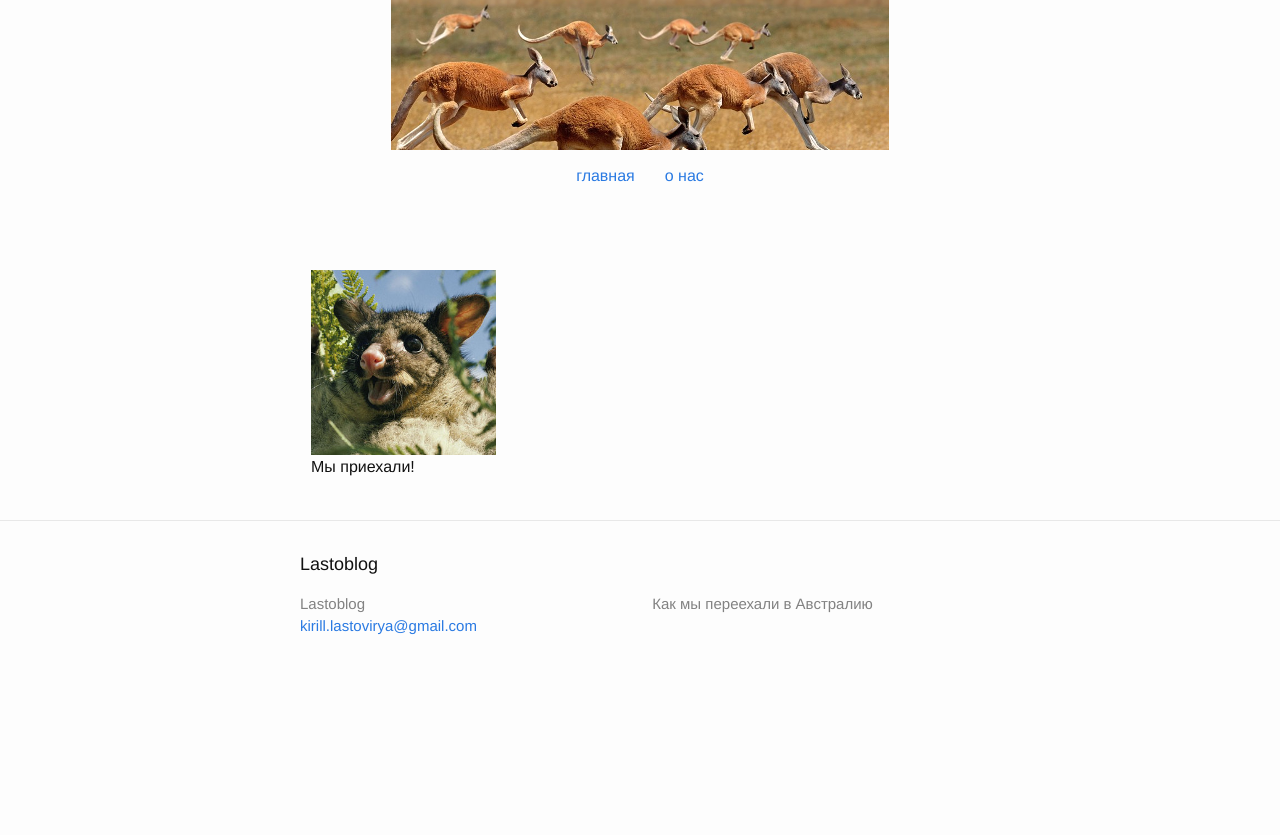
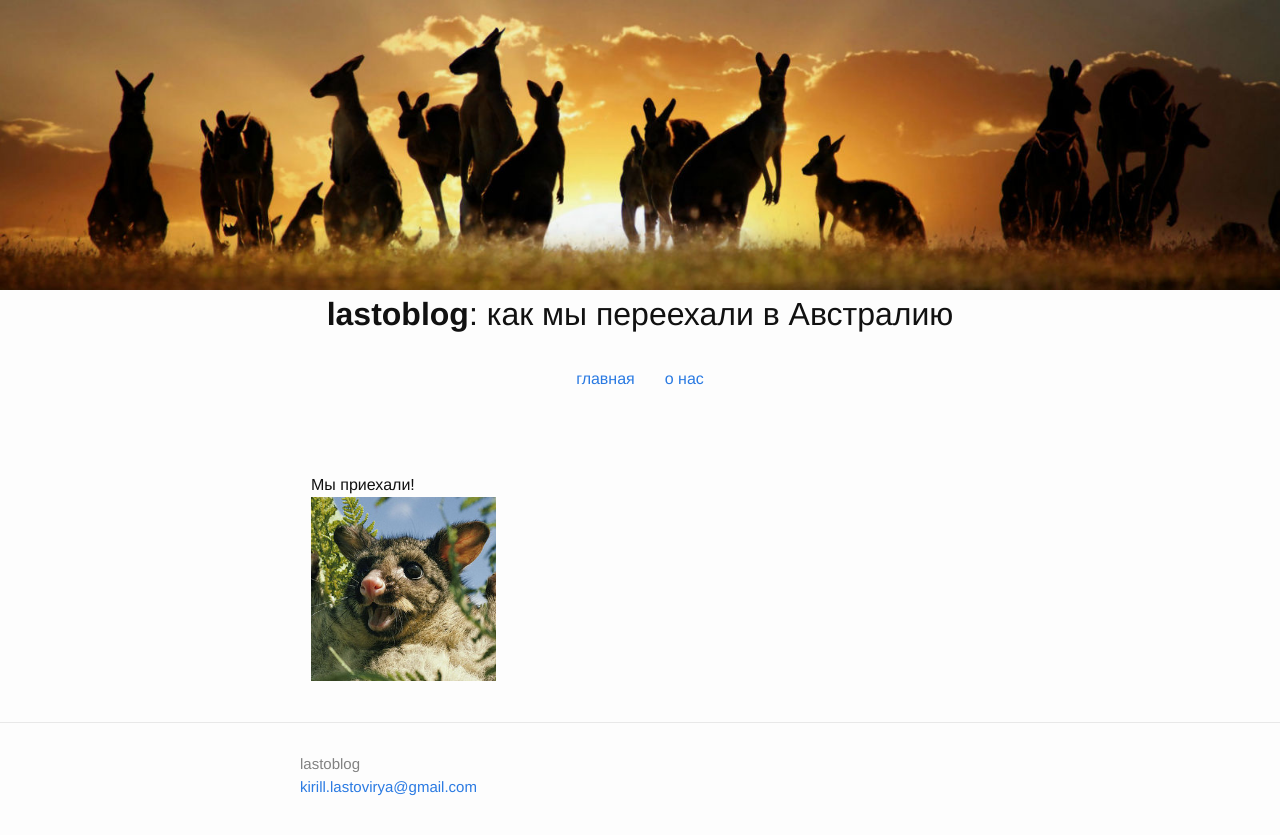
Before and after one commit to lastoblog/lastoblog.github.io, a Jekyll site: the page built from index.html, in a window 1280 px wide. Shown: the top 835 px of the page. Built offline with Jekyll 4.4.1, drawn with Linux system fonts in a browser that asks for light colours.

Commit message:
updated theme a bit

```diff
--- a/_config.yml
+++ b/_config.yml
@@ -1,8 +1,8 @@
 # Site settings
-title: Lastoblog
+title: lastoblog
 email: kirill.lastovirya@gmail.com
 description: > # this means to ignore newlines until "baseurl:"
-  Как мы переехали в Австралию
+  как мы переехали в Австралию
 baseurl: "" # the subpath of your site, e.g. /blog/
 url: "http://lastoblog.github.io" # the base hostname & protocol for your site
 
--- a/_includes/footer.html
+++ b/_includes/footer.html
@@ -1,8 +1,6 @@
 <footer class="site-footer">
 
   <div class="wrapper">
-
-    <h2 class="footer-heading">{{ site.title }}</h2>
 
     <div class="footer-col-wrapper">
       <div class="footer-col  footer-col-1">
@@ -44,10 +42,6 @@
           {% endif %}
         </ul>
       </div>
-
-      <div class="footer-col  footer-col-3">
-        <p class="text">{{ site.description }}</p>
-      </div>
     </div>
 
   </div>
--- a/_includes/header.html
+++ b/_includes/header.html
@@ -1,7 +1,9 @@
 <header class="site-header">
 
   <div class="wrap">
-    <a class="site-title" href="{{ site.baseurl }}/"><img src="/assets/kangaroo_running1.png"></a>
+    <a class="site-title" href="{{ site.baseurl }}/"><img src="/assets/kangaroo_mob.jpg"></a>
+
+    <h1><span style="font-weight: bold">{{ site.title }}</span>: {{ site.description }}</h1>
 
     <nav class="navbar">
       <div class="container">
--- a/_includes/preview.html
+++ b/_includes/preview.html
@@ -2,10 +2,10 @@
     {% cycle 'add row' : '<div class="row">', nil, nil %}
         <div class="col-sm-4">
             <div class="preview-panel">
+                {{ post.title }}
                 <a href="{{ post.url | prepend: site.baseurl }}">
                     <img src="{{ post.preview | prepend: site.baseurl }}">
                 </a>
-                {{ post.title }}
            </div>
         </div>
 {% cycle 'end row' : nil, nil, '</div>' %}
--- a/_layouts/post.html
+++ b/_layouts/post.html
@@ -16,6 +16,7 @@ layout: default
 
   <header class="post-header">
     <h1 class="post-title">{{ page.title }}</h1>
+    {{ page.date | date: "%-d %B %Y" }}
   </header>
 
   <article class="post-content">
```
Also changed, not shown: assets/kangaroo_mob.jpg (added), assets/kangaroo_running1.png (deleted).
